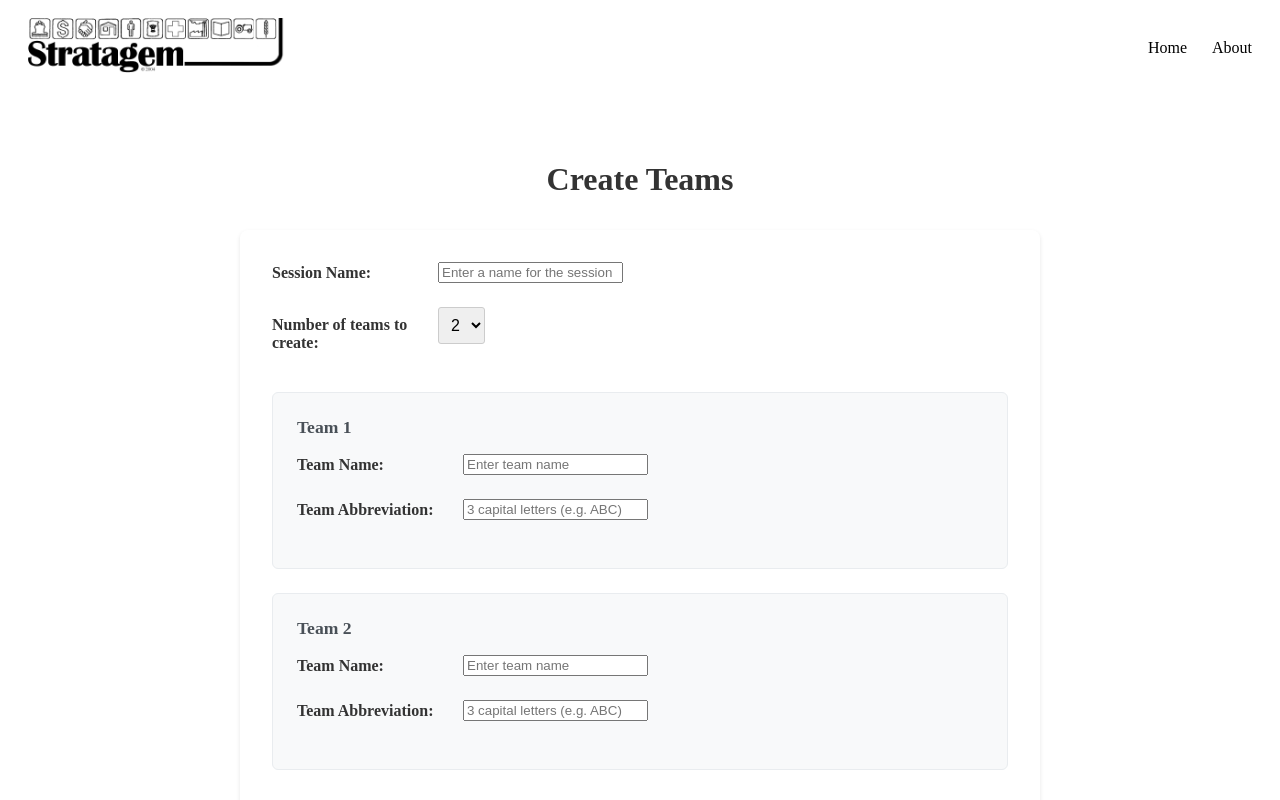
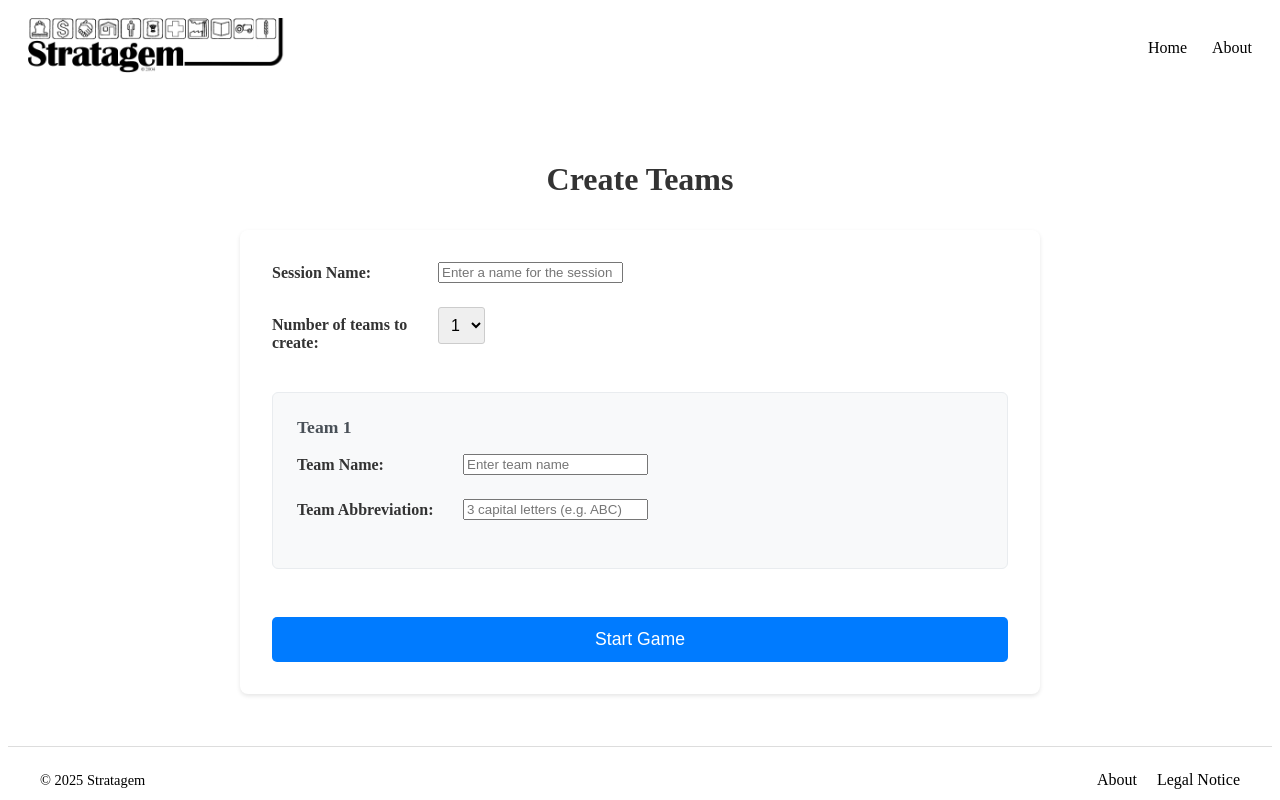
Before and after one commit to Guelerfrkn/STRATAGEM, a Vue app in the folder STRATAGEM/: page /createTeams in a window 1280 px wide. Shown: the top 800 px of the page. Built offline with nearby package versions, Linux system fonts and the light colour scheme.

Commit message:
Fehlererkennung

```diff
--- a/STRATAGEM/src/CreateTeams.vue
+++ b/STRATAGEM/src/CreateTeams.vue
@@ -1,6 +1,9 @@
 <template>
   <div class="create-teams">
     <h1>Create Teams</h1>
+
+    <!-- Fehleranzeige -->
+    <p v-if="error" class="error-banner">{{ error }}</p>
 
     <form @submit.prevent="startGame" class="teams-form">
       <!-- Spielname -->
@@ -65,32 +68,20 @@
 </template>
 
 <script setup>
-/* imports ----------------------------------------------------------- */
-import { ref, watch }         from 'vue'
-import { useRouter }          from 'vue-router'
-import TextInput              from './components/TextInput.vue'
-import DropdownInput          from './components/DropdownInput.vue'
-import Button                 from './components/Button.vue'
+import { ref, watch } from 'vue'
+import { useRouter } from 'vue-router'
+import TextInput      from './components/TextInput.vue'
+import DropdownInput  from './components/DropdownInput.vue'
+import Button         from './components/Button.vue'
 
-/* reactive state ---------------------------------------------------- */
 const router      = useRouter()
 const sessionName = ref('')
-const numTeams    = ref(2)
-const teams       = ref([
-  { name: '', abbreviation: '' },
-  { name: '', abbreviation: '' }
-])
+const numTeams    = ref(1)
+const teams       = ref([{ name: '', abbreviation: '' }])
+const error       = ref('')
 
-/* Optionen für Dropdown -------- */
-const teamOptions = [
-  { value: 2, label: '2' },
-  { value: 3, label: '3' },
-  { value: 4, label: '4' },
-  { value: 5, label: '5' },
-  { value: 6, label: '6' }
-]
+const teamOptions = [1, 2, 3, 4, 5, 6].map(v => ({ value: v, label: String(v) }))
 
-/* Anzahl-Änderung anpassen ------- */
 watch(numTeams, (newNum) => {
   while (teams.value.length < newNum) teams.value.push({ name: '', abbreviation: '' })
   while (teams.value.length > newNum) teams.value.pop()
@@ -98,15 +89,38 @@ watch(numTeams, (newNum) => {
 
 const handleTeamCountChange = (v) => (numTeams.value = parseInt(v, 10))
 
-/* Kürzel validieren -------------- */
 const validateAbbreviation = (e, idx) => {
-  teams.value[idx].abbreviation =
-    e.target.value.toUpperCase().replace(/[^A-Z]/g, '')
+  teams.value[idx].abbreviation = e.target.value.toUpperCase().replace(/[^A-Z]/g, '')
 }
 
-/* Start-Button ------------------------------------------------------ */
 const startGame = () => {
-  /* Start-Statistiken erzeugen */
+  error.value = ''
+
+  const names = new Set()
+  const abbrs = new Set()
+
+  for (const team of teams.value) {
+    const name = team.name.trim().toLowerCase()
+    const abbr = team.abbreviation.trim().toUpperCase()
+
+    if (!name || !abbr) {
+      error.value = 'Each team must have a name and abbreviation.'
+      return
+    }
+
+    if (names.has(name)) {
+      error.value = `Duplicate team name: "${team.name}"`
+      return
+    }
+    if (abbrs.has(abbr)) {
+      error.value = `Duplicate abbreviation: "${team.abbreviation}"`
+      return
+    }
+
+    names.add(name)
+    abbrs.add(abbr)
+  }
+
   const baseCategories = buildStartCategories(teams.value.length)
 
   const gameSession = {
@@ -121,7 +135,6 @@ const startGame = () => {
     lastPlayed: new Date().toISOString()
   }
 
-  /* speichern */
   const saved = JSON.parse(localStorage.getItem('savedGames') || '[]')
   saved.push(gameSession)
   localStorage.setItem('savedGames', JSON.stringify(saved))
@@ -130,7 +143,6 @@ const startGame = () => {
   router.push(`/report/${gameSession.id}`)
 }
 
-/* ---------- Hilfsfunktion: Basis-Kategorien ----------------------- */
 function buildStartCategories(n) {
   const arr = (v) => Array(n).fill(v)
 
@@ -310,20 +322,22 @@ function buildStartCategories(n) {
       ]
     }
   ]
+
 }
 </script>
 
 <style scoped>
-/* unverändert – dein bisheriger Style-Block */
-.create-teams { max-width: 800px; margin: 0 auto; padding: 2rem; }
-h1            { text-align: center; margin-bottom: 2rem; color: #333 }
-.teams-form   { background: #fff; padding: 2rem; border-radius: 8px;
-                box-shadow: 0 2px 4px rgba(0,0,0,.1) }
-.form-group   { margin-bottom: 1.5rem }
-label         { display:block; margin-bottom:.5rem; font-weight:600; color:#333 }
-.team-group   { background:#f8f9fa; padding:1.5rem; border-radius:6px;
-                margin-bottom:1.5rem; border:1px solid #e9ecef }
-.team-group h3{ margin:0 0 1rem 0; color:#495057; font-size:1.1rem }
+.create-teams  { max-width: 800px; margin: 0 auto; padding: 2rem }
+h1             { text-align:center; margin-bottom:2rem; color:#333 }
+.error-banner  { background:#ffdbe0; color:#c00; padding:.6rem 1rem;
+                 border-radius:6px; margin-bottom:1rem; text-align:center }
+.teams-form    { background:#fff; padding:2rem; border-radius:8px;
+                 box-shadow:0 2px 4px rgba(0,0,0,.1) }
+.form-group    { margin-bottom:1.5rem }
+label          { display:block; margin-bottom:.5rem; font-weight:600; color:#333 }
+.team-group    { background:#f8f9fa; padding:1.5rem; border-radius:6px;
+                 margin-bottom:1.5rem; border:1px solid #e9ecef }
+.team-group h3 { margin:0 0 1rem 0; color:#495057; font-size:1.1rem }
 .teams-container{ margin:2rem 0 }
 .submit-button { width:100%; padding:.75rem; font-size:1.1rem; margin-top:1rem }
 @media (min-width:768px){
--- a/STRATAGEM/src/createTeams.vue
+++ b/STRATAGEM/src/createTeams.vue
@@ -1,6 +1,9 @@
 <template>
   <div class="create-teams">
     <h1>Create Teams</h1>
+
+    <!-- Fehleranzeige -->
+    <p v-if="error" class="error-banner">{{ error }}</p>
 
     <form @submit.prevent="startGame" class="teams-form">
       <!-- Spielname -->
@@ -65,32 +68,20 @@
 </template>
 
 <script setup>
-/* imports ----------------------------------------------------------- */
-import { ref, watch }         from 'vue'
-import { useRouter }          from 'vue-router'
-import TextInput              from './components/TextInput.vue'
-import DropdownInput          from './components/DropdownInput.vue'
-import Button                 from './components/Button.vue'
+import { ref, watch } from 'vue'
+import { useRouter } from 'vue-router'
+import TextInput      from './components/TextInput.vue'
+import DropdownInput  from './components/DropdownInput.vue'
+import Button         from './components/Button.vue'
 
-/* reactive state ---------------------------------------------------- */
 const router      = useRouter()
 const sessionName = ref('')
 const numTeams    = ref(1)
-const teams       = ref([
-  { name: '', abbreviation: '' }
-])
+const teams       = ref([{ name: '', abbreviation: '' }])
+const error       = ref('')
 
-/* Optionen für Dropdown -------- */
-const teamOptions = [
-  { value: 1, label: '1' },
-  { value: 2, label: '2' },
-  { value: 3, label: '3' },
-  { value: 4, label: '4' },
-  { value: 5, label: '5' },
-  { value: 6, label: '6' }
-]
+const teamOptions = [1, 2, 3, 4, 5, 6].map(v => ({ value: v, label: String(v) }))
 
-/* Anzahl-Änderung anpassen ------- */
 watch(numTeams, (newNum) => {
   while (teams.value.length < newNum) teams.value.push({ name: '', abbreviation: '' })
   while (teams.value.length > newNum) teams.value.pop()
@@ -98,15 +89,38 @@ watch(numTeams, (newNum) => {
 
 const handleTeamCountChange = (v) => (numTeams.value = parseInt(v, 10))
 
-/* Kürzel validieren -------------- */
 const validateAbbreviation = (e, idx) => {
-  teams.value[idx].abbreviation =
-    e.target.value.toUpperCase().replace(/[^A-Z]/g, '')
+  teams.value[idx].abbreviation = e.target.value.toUpperCase().replace(/[^A-Z]/g, '')
 }
 
-/* Start-Button ------------------------------------------------------ */
 const startGame = () => {
-  /* Start-Statistiken erzeugen */
+  error.value = ''
+
+  const names = new Set()
+  const abbrs = new Set()
+
+  for (const team of teams.value) {
+    const name = team.name.trim().toLowerCase()
+    const abbr = team.abbreviation.trim().toUpperCase()
+
+    if (!name || !abbr) {
+      error.value = 'Each team must have a name and abbreviation.'
+      return
+    }
+
+    if (names.has(name)) {
+      error.value = `Duplicate team name: "${team.name}"`
+      return
+    }
+    if (abbrs.has(abbr)) {
+      error.value = `Duplicate abbreviation: "${team.abbreviation}"`
+      return
+    }
+
+    names.add(name)
+    abbrs.add(abbr)
+  }
+
   const baseCategories = buildStartCategories(teams.value.length)
 
   const gameSession = {
@@ -121,7 +135,6 @@ const startGame = () => {
     lastPlayed: new Date().toISOString()
   }
 
-  /* speichern */
   const saved = JSON.parse(localStorage.getItem('savedGames') || '[]')
   saved.push(gameSession)
   localStorage.setItem('savedGames', JSON.stringify(saved))
@@ -130,7 +143,6 @@ const startGame = () => {
   router.push(`/report/${gameSession.id}`)
 }
 
-/* ---------- Hilfsfunktion: Basis-Kategorien ----------------------- */
 function buildStartCategories(n) {
   const arr = (v) => Array(n).fill(v)
 
@@ -310,20 +322,22 @@ function buildStartCategories(n) {
       ]
     }
   ]
+
 }
 </script>
 
 <style scoped>
-/* unverändert – dein bisheriger Style-Block */
-.create-teams { max-width: 800px; margin: 0 auto; padding: 2rem; }
-h1            { text-align: center; margin-bottom: 2rem; color: #333 }
-.teams-form   { background: #fff; padding: 2rem; border-radius: 8px;
-                box-shadow: 0 2px 4px rgba(0,0,0,.1) }
-.form-group   { margin-bottom: 1.5rem }
-label         { display:block; margin-bottom:.5rem; font-weight:600; color:#333 }
-.team-group   { background:#f8f9fa; padding:1.5rem; border-radius:6px;
-                margin-bottom:1.5rem; border:1px solid #e9ecef }
-.team-group h3{ margin:0 0 1rem 0; color:#495057; font-size:1.1rem }
+.create-teams  { max-width: 800px; margin: 0 auto; padding: 2rem }
+h1             { text-align:center; margin-bottom:2rem; color:#333 }
+.error-banner  { background:#ffdbe0; color:#c00; padding:.6rem 1rem;
+                 border-radius:6px; margin-bottom:1rem; text-align:center }
+.teams-form    { background:#fff; padding:2rem; border-radius:8px;
+                 box-shadow:0 2px 4px rgba(0,0,0,.1) }
+.form-group    { margin-bottom:1.5rem }
+label          { display:block; margin-bottom:.5rem; font-weight:600; color:#333 }
+.team-group    { background:#f8f9fa; padding:1.5rem; border-radius:6px;
+                 margin-bottom:1.5rem; border:1px solid #e9ecef }
+.team-group h3 { margin:0 0 1rem 0; color:#495057; font-size:1.1rem }
 .teams-container{ margin:2rem 0 }
 .submit-button { width:100%; padding:.75rem; font-size:1.1rem; margin-top:1rem }
 @media (min-width:768px){
```
